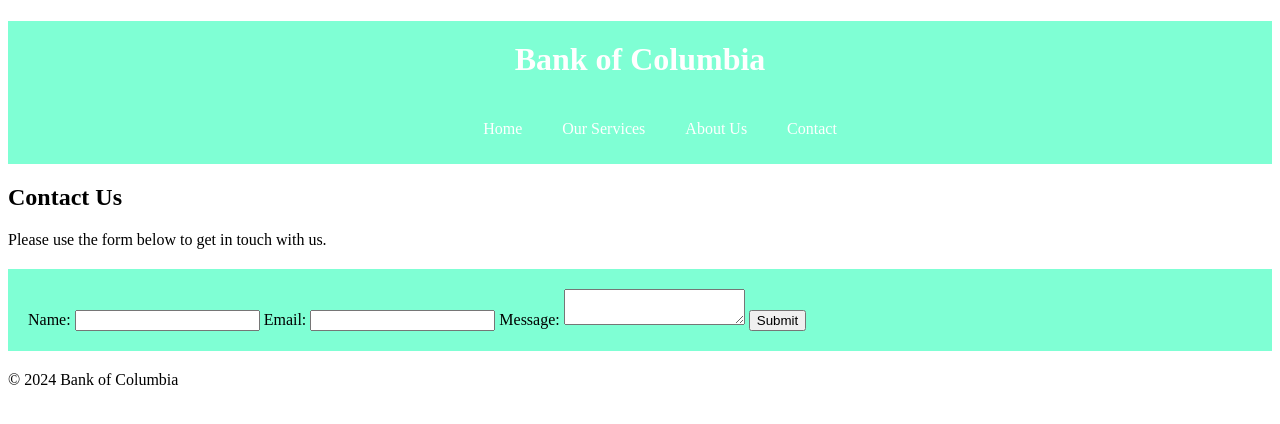
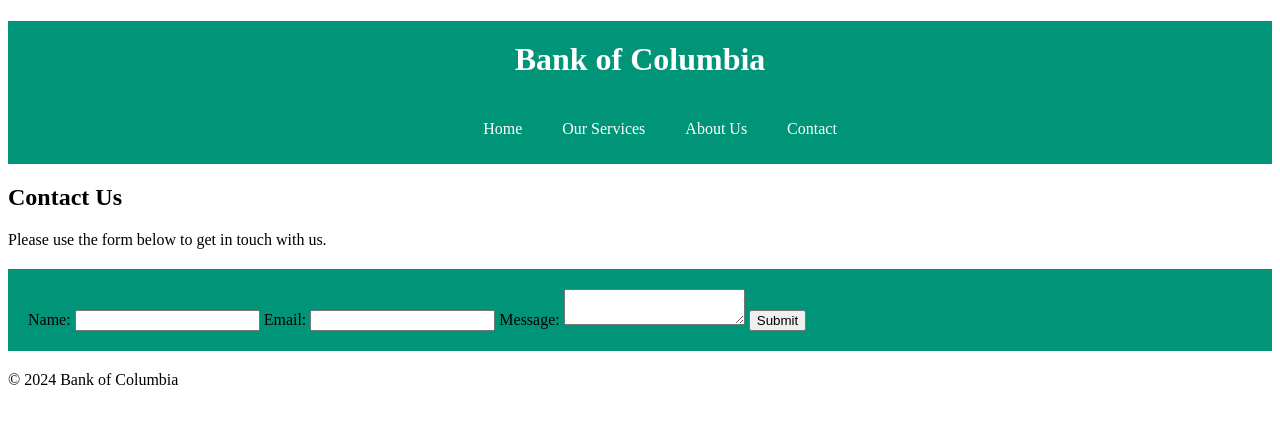
Before and after one commit to qualitynq04200/bank-of-colombia, a plain HTML site: page contact.html in a window 1280 px wide. Drawn offline with Linux system fonts and the light colour scheme.

Commit message:
fixed some css

```diff
--- a/src/contactstyles.css
+++ b/src/contactstyles.css
@@ -1,5 +1,5 @@
 header {
-  background: aquamarine;
+  background: #009578;
   color: #ffffff;
   padding-bottom: 10px;
   margin-bottom: 20px;
@@ -27,6 +27,6 @@ nav ul li a {
 
 main section form {
   margin: 20px 0;
-  background-color: aquamarine;
+  background-color: #009578;
   padding: 20px;
 }
```
